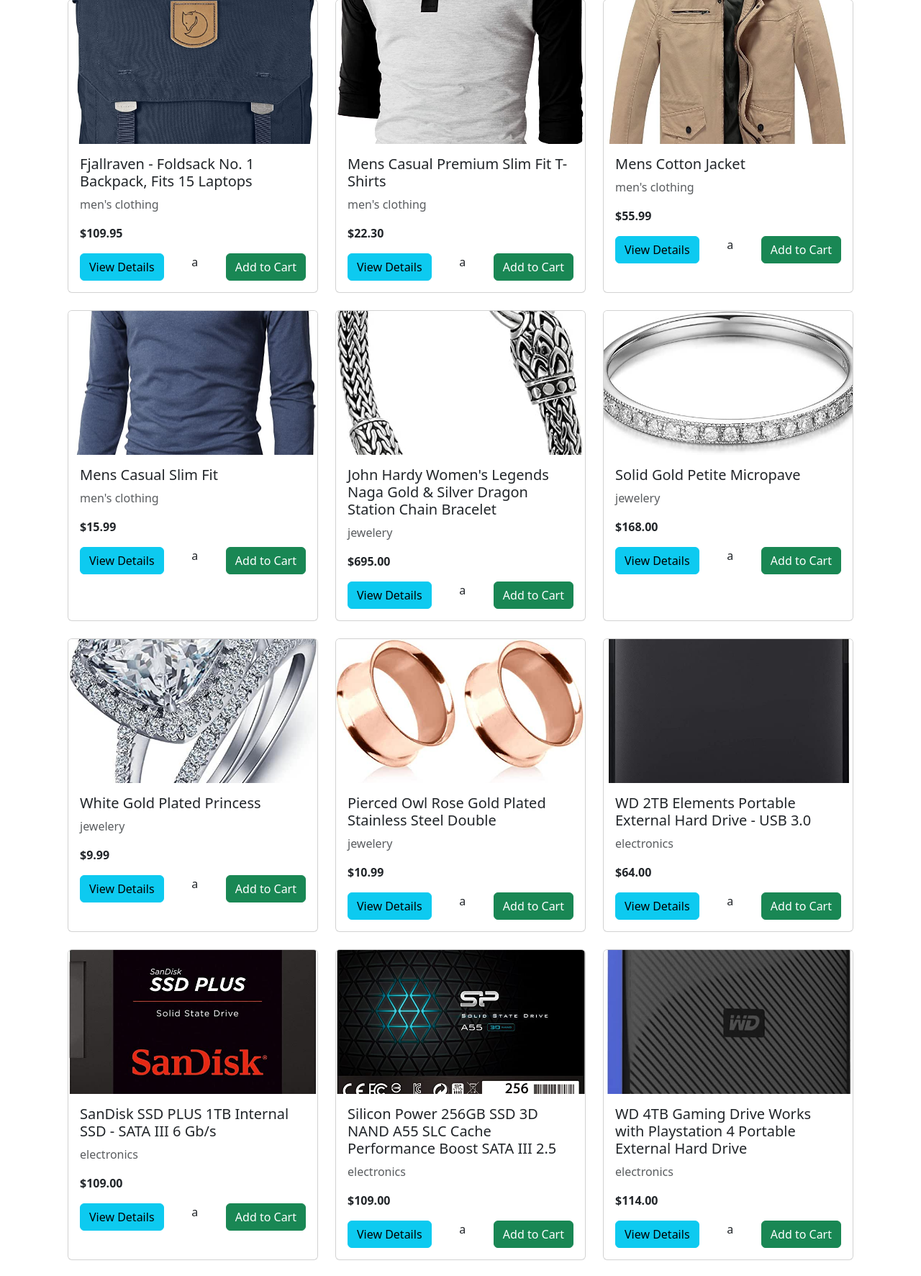
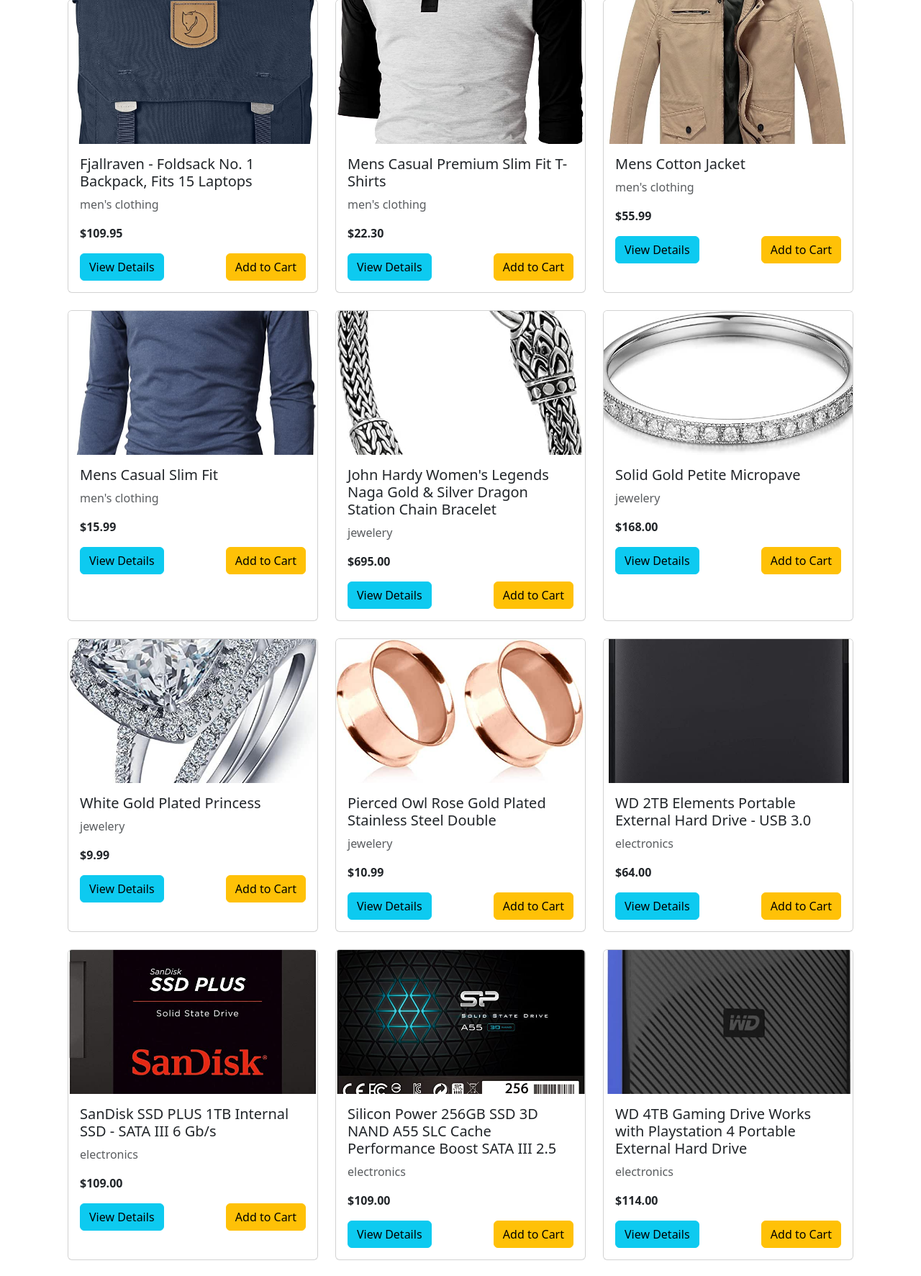
Before and after one commit to AbhishekSharmaIE/DevopsEcommerceapp, a Flask app: page / in a window 1280 px wide. Shown: the part 143-1916 px from the top of the page at 72% size. Run offline with Flask 2, Linux system fonts and the light colour scheme; a user stored in the database is signed in; some libraries are stand-ins or nearby versions.

Commit message:
Changed Add to Cart button color to btn-warning

```diff
--- a/app/templates/index.html
+++ b/app/templates/index.html
@@ -17,8 +17,8 @@
                         <a href="{{ url_for('product_details', id=product.id) }}" class="btn btn-info">
                             View Details
                         </a>
-                        {% if current_user.is_authenticated %}a
-                            <a href="{{ url_for('add_to_cart', product_id=product.id) }}" class="btn btn-success">
+                        {% if current_user.is_authenticated %}
+                            <a href="{{ url_for('add_to_cart', product_id=product.id) }}" class="btn btn-warning">
                                 Add to Cart
                             </a>
                         {% endif %}
```
